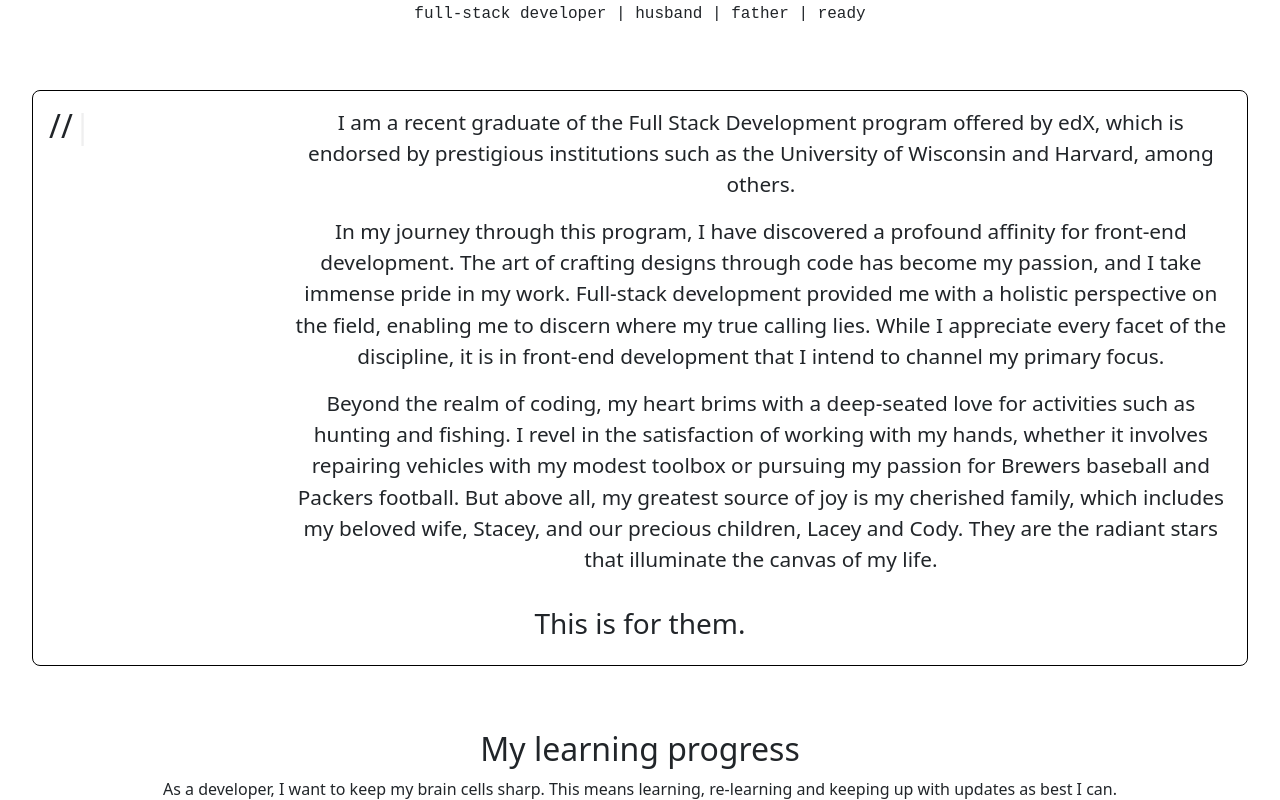
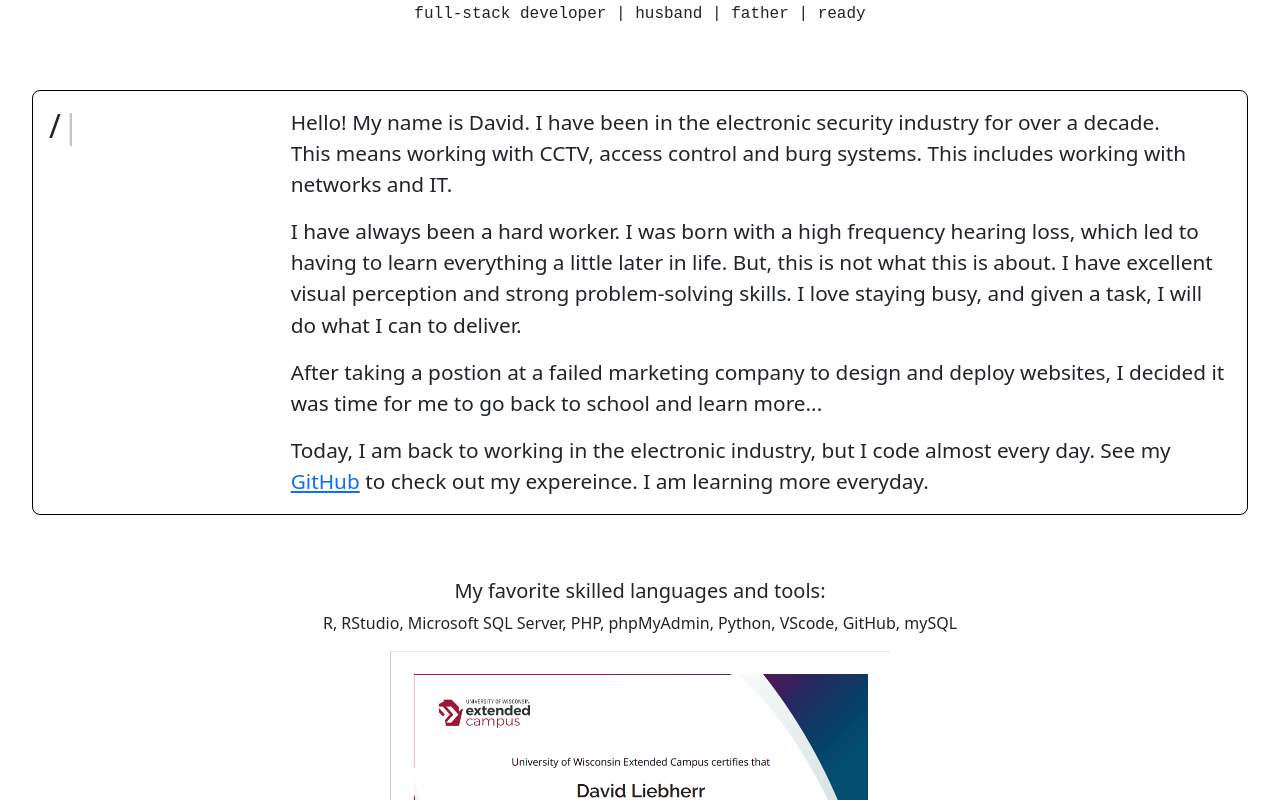
Before and after one commit to aidev13/react-portfolio, a React (Vite) app: page / in a window 1280 px wide. Shown: the part 540-1340 px from the top of the page. Built offline with nearby package versions, Linux system fonts and the light colour scheme.

Commit message:
Updating

```diff
--- a/src/page/About.jsx
+++ b/src/page/About.jsx
@@ -33,21 +33,24 @@ const About = () => {
                      }}
                   />
                </h2>
-               <div className="text-center about_content">
-                  <p>I am a recent graduate of the Full Stack Development program offered by edX, which is endorsed by prestigious institutions such as the University of Wisconsin and Harvard, among others.
+               <div className="about_content">
+                  <p>Hello! My name is David. I have been in the electronic security industry for over a decade.
+                  <p>This means working with CCTV, access control and burg systems. This includes working with networks and IT.</p>
                   </p>
-                  <p>In my journey through this program, I have discovered a profound affinity for front-end development. The art of crafting designs through code has become my passion, and I take immense pride in my work. Full-stack development provided me with a holistic perspective on the field, enabling me to discern where my true calling lies. While I appreciate every facet of the discipline, it is in front-end development that I intend to channel my primary focus.</p>
-                  <p>Beyond the realm of coding, my heart brims with a deep-seated love for activities such as hunting and fishing. I revel in the satisfaction of working with my hands, whether it involves repairing vehicles with my modest toolbox or pursuing my passion for Brewers baseball and Packers football. But above all, my greatest source of joy is my cherished family, which includes my beloved wife, Stacey, and our precious children, Lacey and Cody. They are the radiant stars that illuminate the canvas of my life.
+                  <p>I have always been a hard worker. I was born with a high frequency hearing loss, which led to having to learn everything a little later in life. But, this is not what this is about. I have excellent visual perception and strong problem-solving skills. I love staying busy, and given a task, I will do what I can to deliver.</p>
+                  <p>After taking a postion at a failed marketing company to design and deploy websites, I decided it was time for me to go back to school and learn  more...
                   </p>
+                  <p>Today, I am back to working in the electronic industry, but I code almost every day. See my <a href="https://github.com/aidev13" target='_blank'>GitHub</a> to check out my expereince. I am learning more everyday.</p>
                </div>
-               <h3 className='grid_span_bottom'>This is for them.</h3>
+            </div>
+
+            <div className='text-center'>
+               <h5>My favorite skilled languages and tools:</h5>
+               <p>R, RStudio, Microsoft SQL Server, PHP, phpMyAdmin, Python, VScode, GitHub, mySQL </p>
             </div>
 
             <div id="learning_section">
-               <div id='progession'>
-                  <h2>My learning progress</h2>
-                  <p>As a developer, I want to keep my brain cells sharp. This means learning, re-learning and keeping up with updates as best I can.</p>
-               </div>
+
                <div id='cert'>
                   <img src={uwcert} id='certpic' />
 
@@ -58,6 +61,7 @@ const About = () => {
                <p id="progession">
                   I am currently as of today ({month}/{day}/{year}) studying with <b>Traversy Media</b> to get a fun, but awesome cert on advanced JavaScript and PHP.
                </p>
+               <p id="progession">I am also learning R, and Python.</p>
             </div>
 
          </main>
--- a/src/page/page.css
+++ b/src/page/page.css
@@ -20,19 +20,12 @@
 .about_grid_container {
    display: grid;
    grid-template-columns: .24fr 1fr;
-   grid-template-rows: 1fr 50px;
+   /* grid-template-rows: 1fr 5px; */
    margin: 4em 2em 4em 2em;
-   padding: 1em 1em .5em 1em;
+   padding: 1em 1em 0em 1em;
    gap: 1em;
    border-radius: .5em;
    border: 1px solid black;
-}
-
-.grid_span_bottom {
-   grid-column: span 2;
-   text-align: center;
-   justify-items: center;
-   align-items: center;
 }
 
 .about_content {
@@ -42,7 +35,7 @@
 
 @media (max-width: 71.625em) {
    .about_grid_container {
-      grid-template-rows: .1fr 1fr .1fr;
+      /* grid-template-rows: .1fr 1fr .1fr; */
       margin: 2em 2em 3em 2em;
    }
 
```
